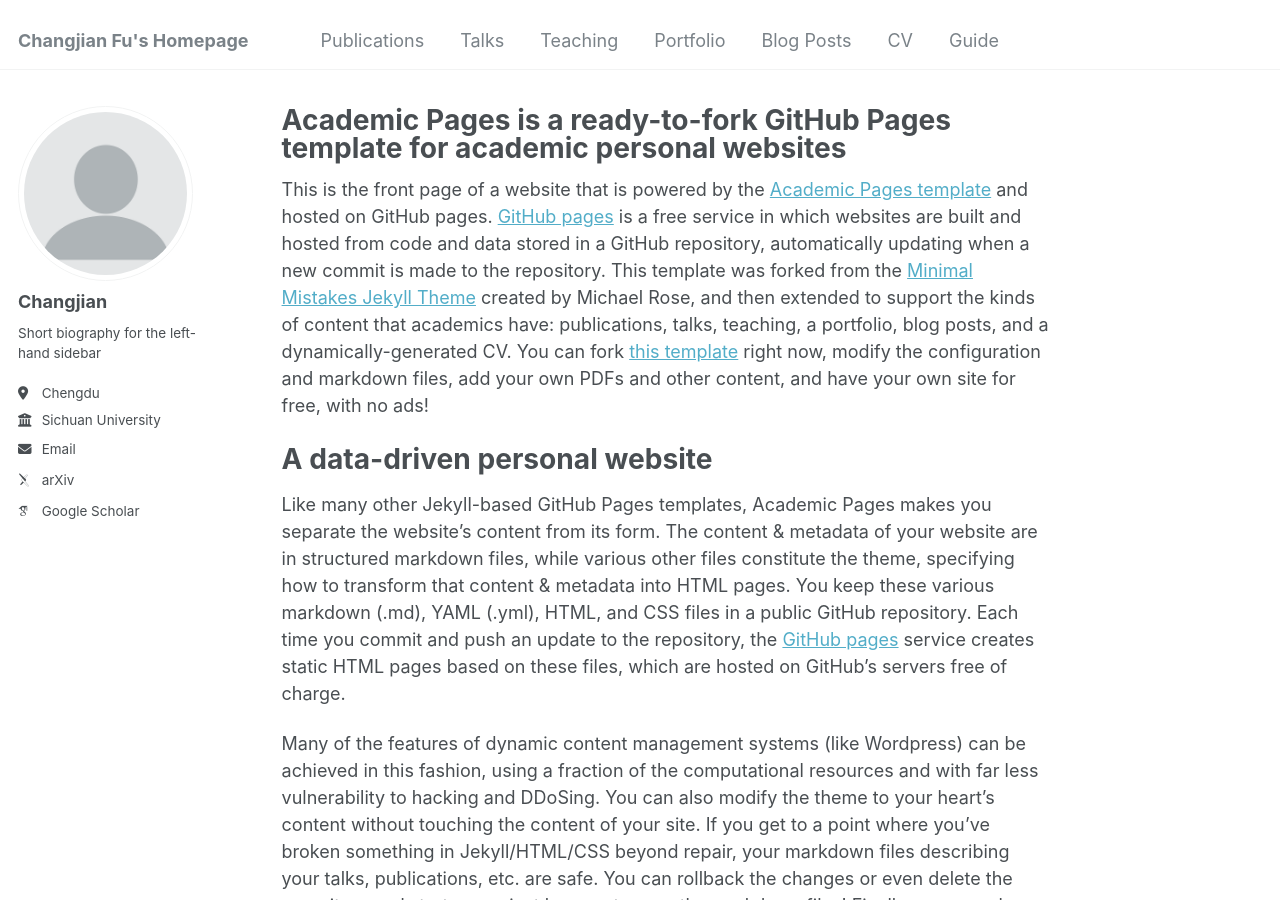
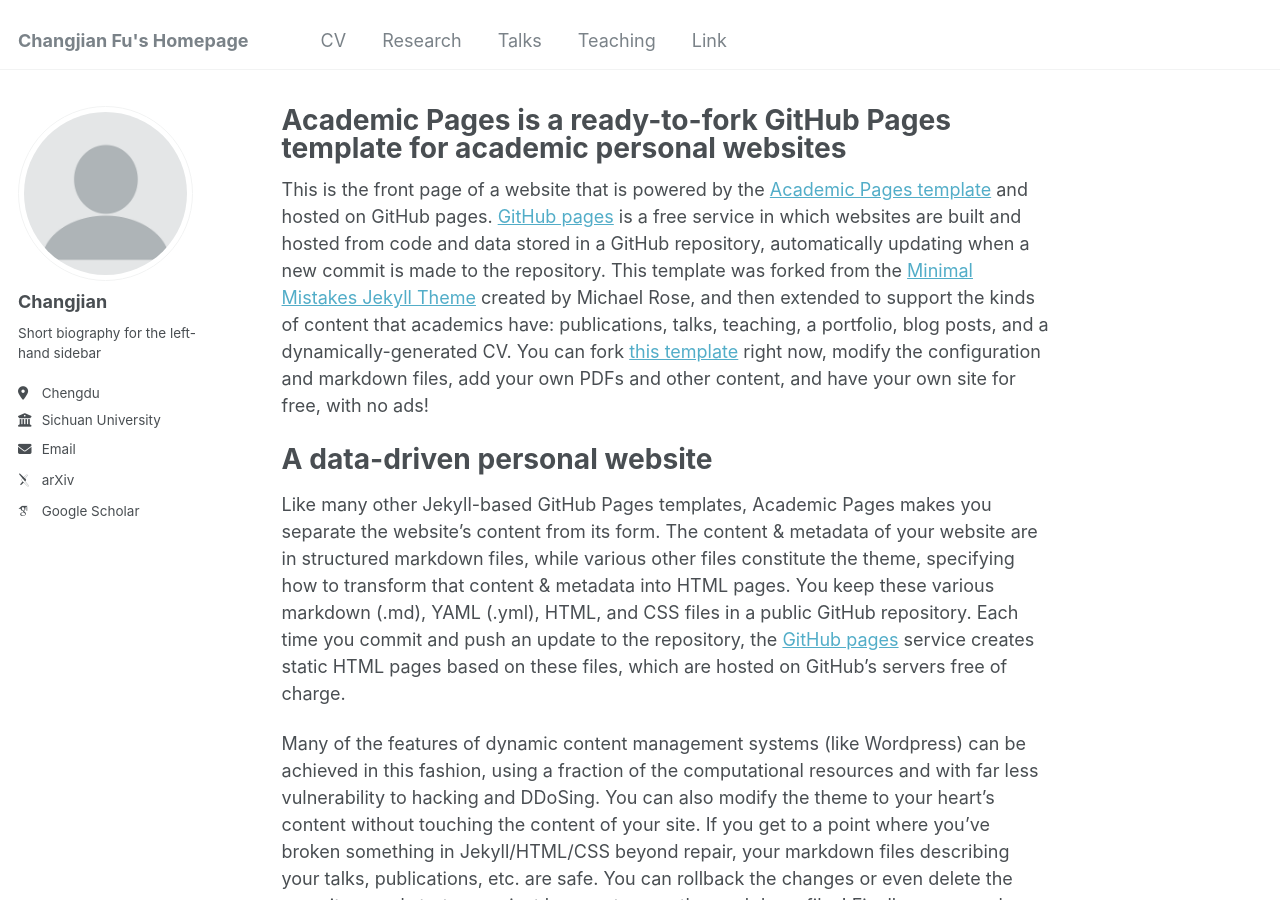
Before and after one commit to Changjianfu/fu.github.io, a Jekyll site: the page built from _pages/about.md, in a window 1280 px wide and 900 px high. Built offline with Jekyll 4.4.1, drawn with Linux system fonts in a browser that asks for light colours; some web fonts are replaced.

Commit message:
Update navigation.yml

```diff
--- a/_data/navigation.yml
+++ b/_data/navigation.yml
@@ -5,7 +5,10 @@
 # prevent it from being included in the site.
 
 main:
-  - title: "Publications"
+  - title: "CV"
+    url: /cv/
+
+  - title: "Research"
     url: /publications/
 
   - title: "Talks"
@@ -14,14 +17,5 @@ main:
   - title: "Teaching"
     url: /teaching/
 
-  - title: "Portfolio"
-    url: /portfolio/
-
-  - title: "Blog Posts"
-    url: /year-archive/
-
-  - title: "CV"
-    url: /cv/
-
-  - title: "Guide"
+  - title: "Link"
     url: /markdown/
```
